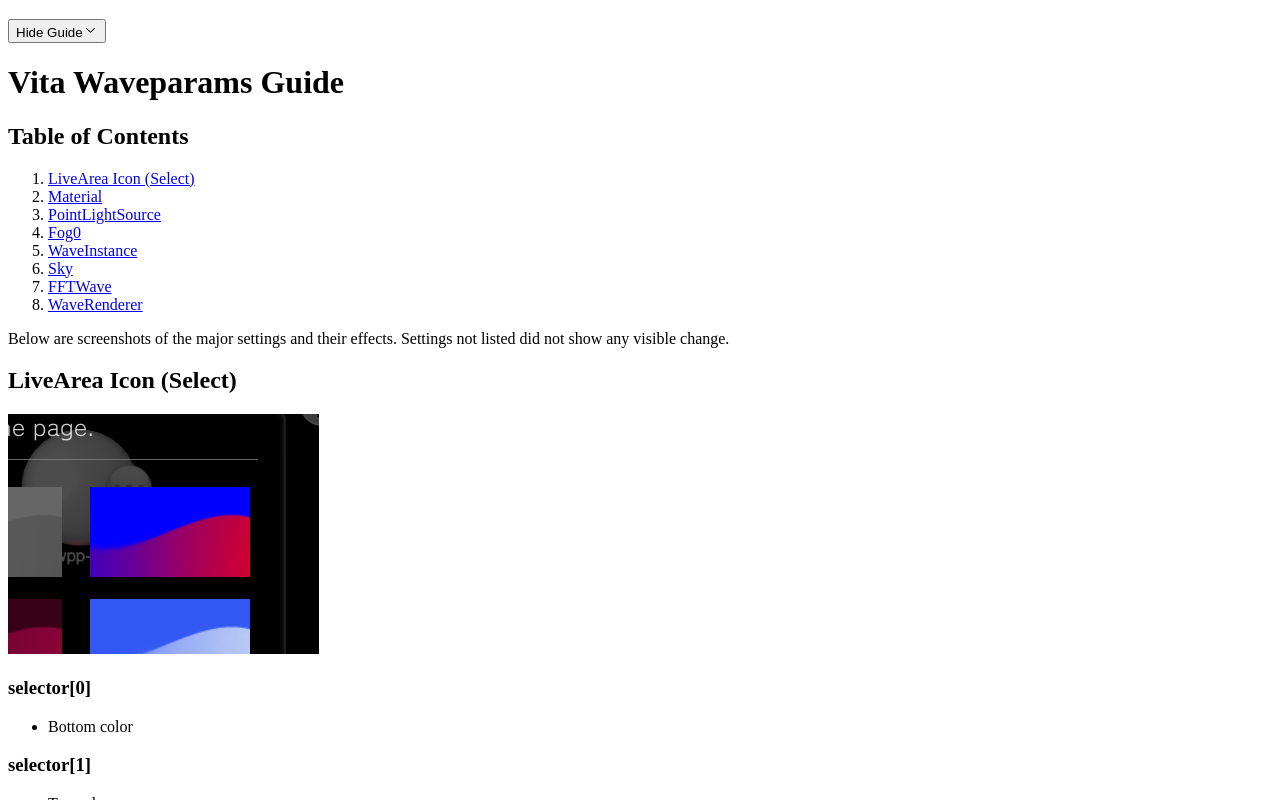
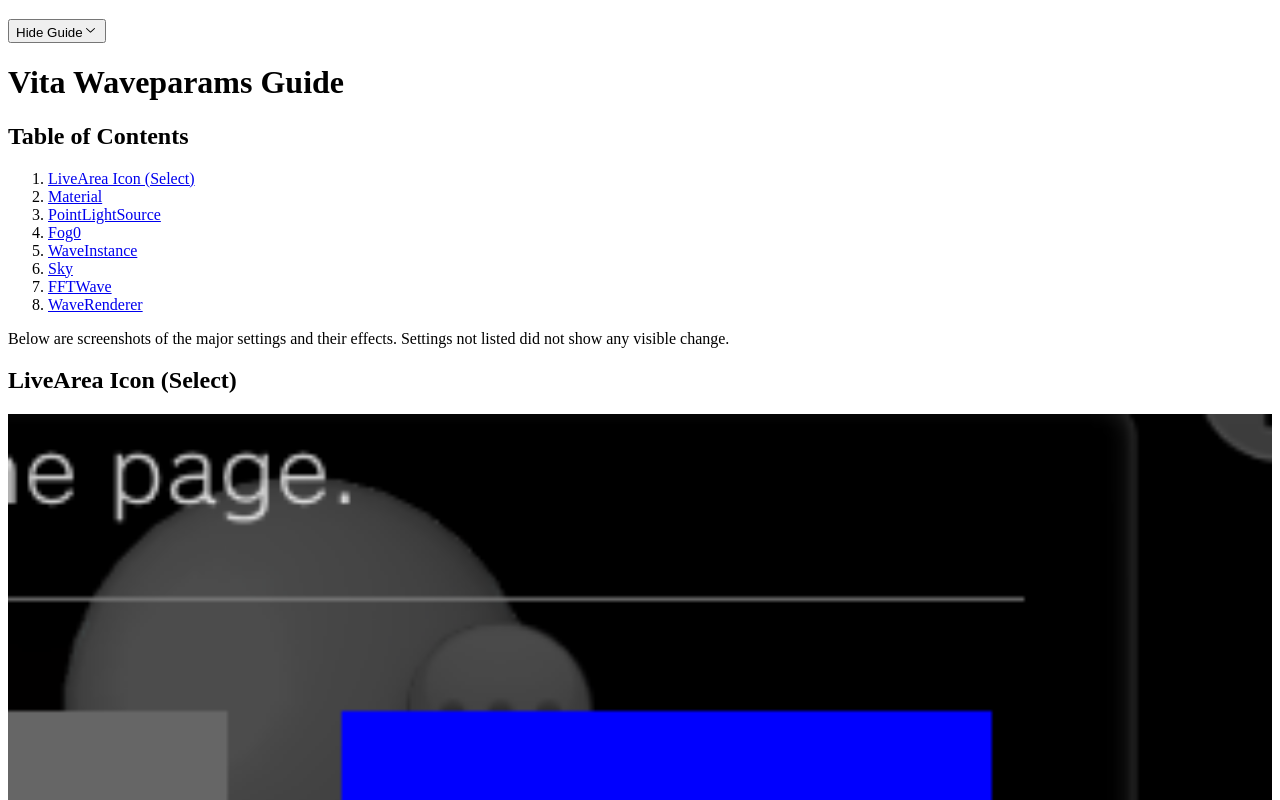
Before and after one commit to Bay40k/psp2wpp_wave_editor, a Next.js app: page /Guide in a window 1280 px wide. Both pictures are taken after a click on the button "Show Guide". Shown: the top 800 px of the page. Built offline with nearby package versions, Linux system fonts and the light colour scheme.

Commit message:
fix image paths in prod by using next Image component

```diff
--- a/next.config.js
+++ b/next.config.js
@@ -1,4 +1,5 @@
 const nextConfig = {
+  images: { unoptimized: true },
   output: "export",
   webpack: (config, { isServer }) => {
     // Add support for importing .md files
--- a/pages/Guide.js
+++ b/pages/Guide.js
@@ -8,6 +8,7 @@
 } from "@/components/ui/accordion";
 import remarkGfm from "remark-gfm";
 import { useState } from "react";
+import Image from "next/image";
 
 // The component that takes markdown content as a prop
 export default function MarkdownGuideAccordion() {
@@ -39,6 +40,10 @@
                   .replace(/[^\w-]+/g, "");
                 return <h2 id={id} {...props} />;
               },
+              // Override img elements to use Next.js Image component
+              img: ({ src, alt }) => {
+                return <Image height="1" width="1" src={src} alt={alt} layout="responsive" />
+              }
             }}
           >
             {guide}
--- a/src/app/globals.css
+++ b/src/app/globals.css
@@ -85,7 +85,7 @@
   }
 
   img {
-    width: 40vw;
+    width: 40vw !important;
   }
 
   .text-balance {
```
Lines whose indentation alone changed are shown as unchanged.
